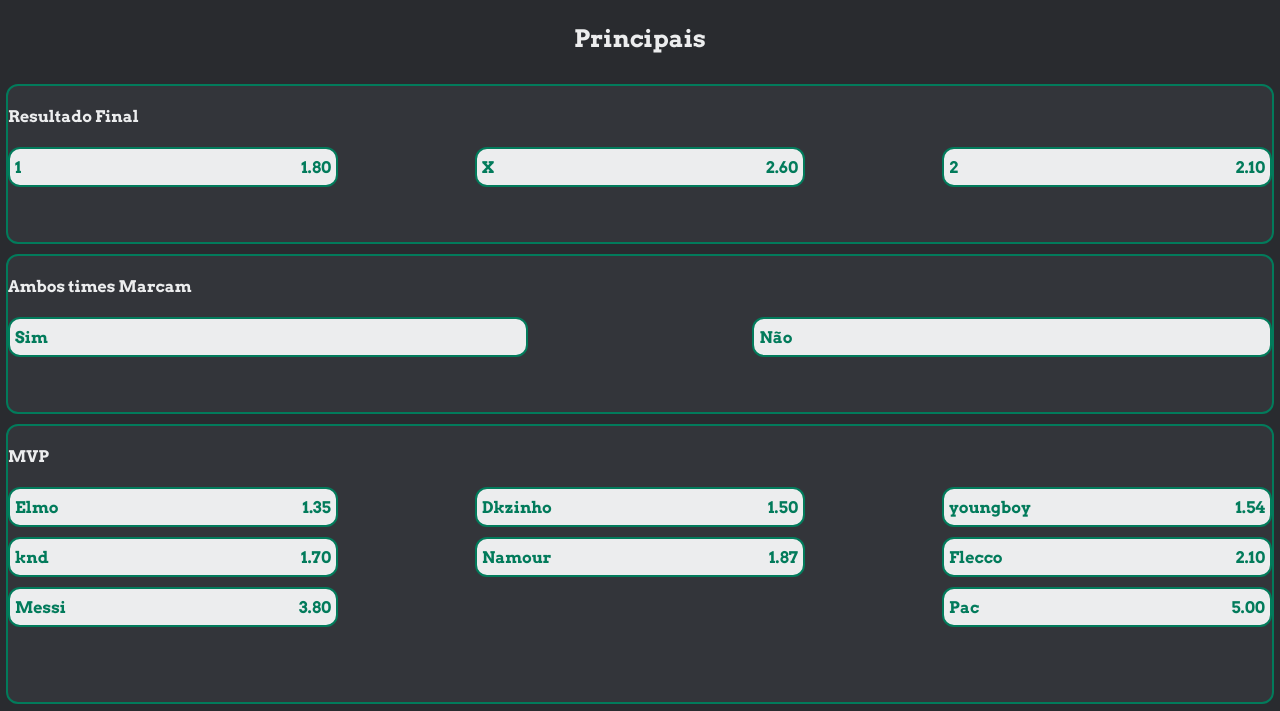
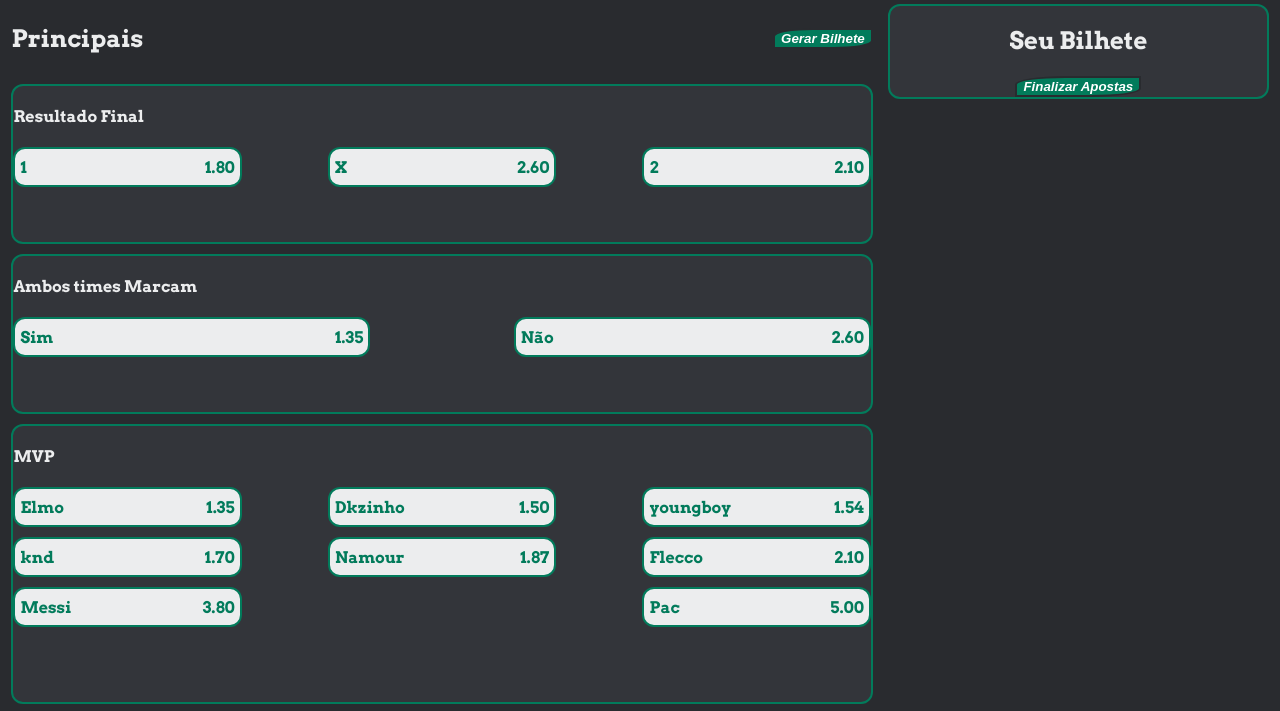
Before and after one commit to Mathx8/365Bet, a plain HTML site: page partidarebug.html in a window 1280 px wide. Shown: the part 74-785 px from the top of the page. Drawn offline with Linux system fonts and the light colour scheme.

Commit message:
partida rebug

```diff
--- a/partidarebug.html
+++ b/partidarebug.html
@@ -26,12 +26,15 @@
         <path d="M13.545 2.907a13.2 13.2 0 0 0-3.257-1.011.05.05 0 0 0-.052.025c-.141.25-.297.577-.406.833a12.2 12.2 0 0 0-3.658 0 8 8 0 0 0-.412-.833.05.05 0 0 0-.052-.025c-1.125.194-2.22.534-3.257 1.011a.04.04 0 0 0-.021.018C.356 6.024-.213 9.047.066 12.032q.003.022.021.037a13.3 13.3 0 0 0 3.995 2.02.05.05 0 0 0 .056-.019q.463-.63.818-1.329a.05.05 0 0 0-.01-.059l-.018-.011a9 9 0 0 1-1.248-.595.05.05 0 0 1-.02-.066l.015-.019q.127-.095.248-.195a.05.05 0 0 1 .051-.007c2.619 1.196 5.454 1.196 8.041 0a.05.05 0 0 1 .053.007q.121.1.248.195a.05.05 0 0 1-.004.085 8 8 0 0 1-1.249.594.05.05 0 0 0-.03.03.05.05 0 0 0 .003.041c.24.465.515.909.817 1.329a.05.05 0 0 0 .056.019 13.2 13.2 0 0 0 4.001-2.02.05.05 0 0 0 .021-.037c.334-3.451-.559-6.449-2.366-9.106a.03.03 0 0 0-.02-.019m-8.198 7.307c-.789 0-1.438-.724-1.438-1.612s.637-1.613 1.438-1.613c.807 0 1.45.73 1.438 1.613 0 .888-.637 1.612-1.438 1.612m5.316 0c-.788 0-1.438-.724-1.438-1.612s.637-1.613 1.438-1.613c.807 0 1.451.73 1.438 1.613 0 .888-.631 1.612-1.438 1.612"/>
       </svg></a></div>
     </header>
-    <main>
-        <div><h2>Principais</h2></div>
+    <main class="mainPartidas">
+        <div class="odd">
+        <div class="Principais"><h2>Principais</h2>
+            <button id="save-bets">Gerar Bilhete</button>
+        </div>
         <div class="Apostas">
             <div class="aposta"><h4>Resultado Final</h4></div>
             <div class="box">
-                <span class="opção">
+                <span id="opçao" class="opção">
                     <span>1</span>
                     <span>1.80</span>
                 </span>
@@ -50,9 +53,11 @@
             <div class="box">
                 <span class="opção2">
                     <span>Sim</span>
+                    <span>1.35</span>
                 </span>
                 <span class="opção2">
                     <span>Não</span>
+                    <span>2.60</span>
                 </span>
             </div>
         </div>
@@ -116,5 +121,12 @@
         </div>
         <div><h2>Especiais</h2></div>
         <script src="script.js"></script>
+    </div>
+    <div class="SuasApostas">
+        <h2>Seu Bilhete</h2>
+        <div id="suasApostasContainer"></div>
+        <div id="totalBet" class="total-bet"></div>
+        <button id="finalize-bets">Finalizar Apostas</button>
+    </div>
     </main>
 </html>
```
